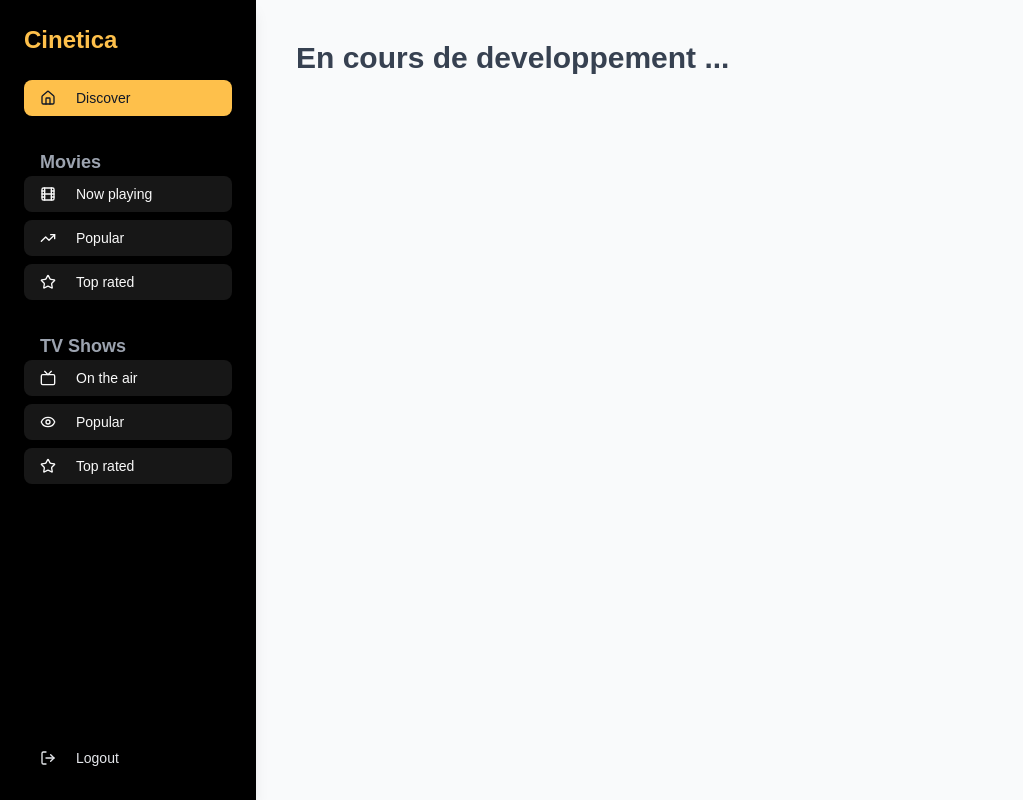
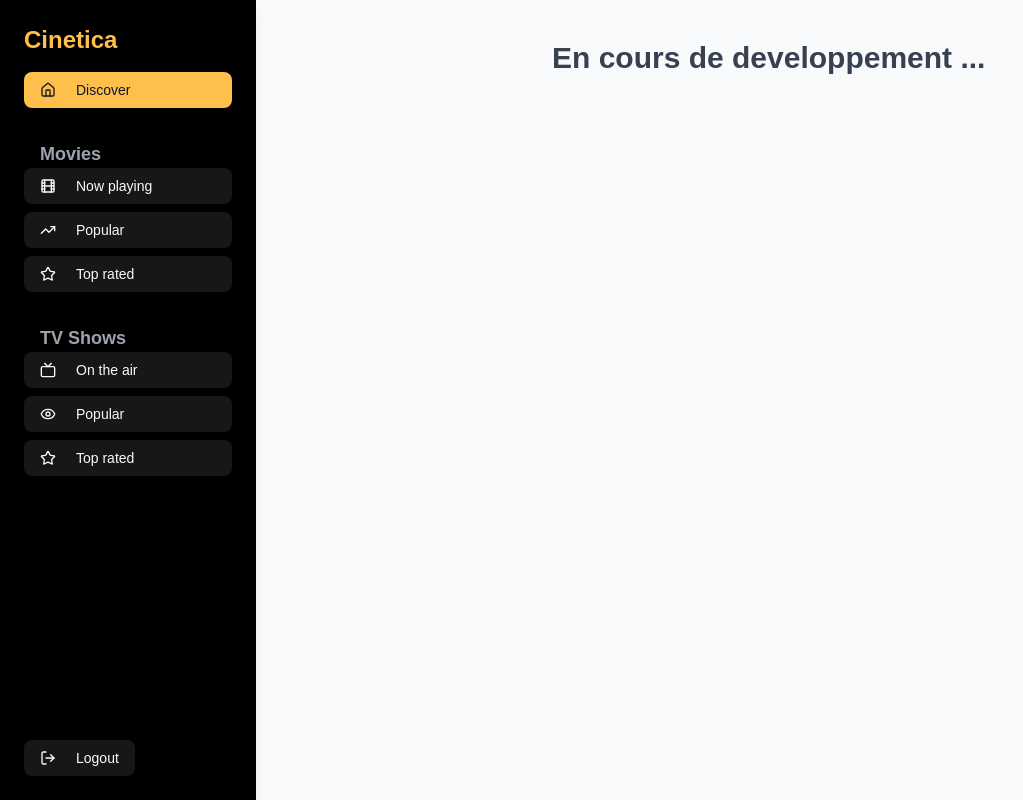
Before and after one commit to SarahMEZIANE/Cinetica, a Next.js app: page /dashboard in a window 1280 px wide. Shown: the whole page, without its empty margins (0-1023 px from the left). Built offline with nearby package versions, Linux system fonts and the light colour scheme.

Commit message:
fixed navbar responsivity

```diff
--- a/app/dashboard/page.tsx
+++ b/app/dashboard/page.tsx
@@ -1,12 +1,12 @@
-// app/dashboard.tsx
 "use client";
 
 import { Button } from "@/components/ui/button";
-import { Home, Star, Tv, Film, TrendingUp, Eye, LogOut } from "lucide-react";
+import { Home, Star, Tv, Film, TrendingUp, Eye, LogOut, Menu, X } from "lucide-react";
 import { useState } from "react";
 
 export default function Dashboard() {
   const [active, setActive] = useState("main-Discover");
+  const [sidebarOpen, setSidebarOpen] = useState(false); // Sidebar toggle state
 
   const navItems = [
     { name: "Discover", icon: <Home className="w-5 h-5" />, section: "main" },
@@ -18,11 +18,23 @@ export default function Dashboard() {
     { name: "Top rated", icon: <Star className="w-5 h-5" />, section: "tv" },
   ];
 
+  // Toggle sidebar visibility
+  const toggleSidebar = () => setSidebarOpen(!sidebarOpen);
+
   return (
-    <div className="flex min-h-screen bg-gray-50">
-
-      <aside className="w-64 bg-black text-gray-200 flex flex-col p-6 shadow-lg">
-        <h2 className="text-2xl font-bold text-[#fec04b] mb-6">Cinetica</h2>
+    <div className="flex min-h-screen bg-gray-50 dark:bg-[#494949]">
+      {/* Sidebar */}
+      <aside
+        className={`fixed inset-y-0 left-0 z-30 w-64 bg-black text-gray-200 p-6 shadow-lg transform transition-transform lg:translate-x-0
+          ${sidebarOpen ? "translate-x-0" : "-translate-x-full"} lg:relative lg:flex lg:flex-col`}
+      >
+        <div className="flex items-center justify-between mb-4">
+          <h2 className="text-2xl font-bold text-[#fec04b]">Cinetica</h2>
+          {/* Close button on mobile */}
+          <Button onClick={toggleSidebar} className="text-[#fec04b] lg:hidden">
+            <X className="w-6 h-6" />
+          </Button>
+        </div>
 
         <nav className="flex flex-col space-y-2 mb-4">
           {navItems
@@ -31,7 +43,7 @@ export default function Dashboard() {
               <Button
                 key={`${item.section}-${item.name}`}
                 onClick={() => setActive(`${item.section}-${item.name}`)}
-                className={`justify-start text-left flex items-center space-x-3 px-4 py-3 rounded-lg  ${
+                className={` hover:bg-[#fec04b] hover:text-white justify-start text-left flex items-center space-x-3 px-4 py-3 rounded-lg ${
                   active === `${item.section}-${item.name}`
                     ? "bg-[#fec04b] text-gray-900"
                     : "hover:bg-[#fec04b] hover:text-white"
@@ -63,9 +75,8 @@ export default function Dashboard() {
             ))}
         </nav>
 
-        {/* TV Shows Section */}
         <h3 className="text-lg font-semibold text-gray-400 px-4 mt-4">TV Shows</h3>
-        <nav className="flex flex-col space-y-2">
+        <nav className="flex flex-col space-y-2 flex-grow">
           {navItems
             .filter(item => item.section === "tv")
             .map(item => (
@@ -82,14 +93,13 @@ export default function Dashboard() {
                 <span>{item.name}</span>
               </Button>
             ))}
+
         </nav>
 
-        {/* Logout Button */}
-        <div className="mt-auto">
+        <div className="">
           <Button
-            variant="ghost"
             onClick={() => setActive("logout")}
-            className="justify-start text-left flex items-center space-x-3 px-4 py-3 rounded-lg hover:bg-gray-800 hover:text-white"
+            className="hover:bg-[#fec04b] hover:text-white justify-start text-left flex items-center space-x-3 px-4 py-3 rounded-lg"
           >
             <LogOut className="w-5 h-5" />
             <span>Logout</span>
@@ -97,11 +107,16 @@ export default function Dashboard() {
         </div>
       </aside>
 
-      <main className="flex-1 p-10">
-        <header className="mb-8">
+      <main className="flex-1 p-10 lg:ml-64">
+        <header className="flex items-center justify-between mb-8 ">
+          <Button onClick={toggleSidebar} className="text-[#fec04b] lg:hidden">
+            {sidebarOpen ? <X className="w-6 h-6" /> : <Menu className="w-6 h-6" />}
+          </Button>
           <h1 className="text-3xl font-semibold text-gray-700">En cours de developpement ...</h1>
         </header>
+
       </main>
+
     </div>
   );
 }
--- a/app/layout.tsx
+++ b/app/layout.tsx
@@ -1,4 +1,7 @@
-import type { Metadata } from "next";
+// app/ClientLayout.tsx (Client component, with "use client")
+"use client";
+
+import { useEffect, useState } from "react";
 import localFont from "next/font/local";
 import "./globals.css";
 
@@ -13,21 +16,38 @@ const geistMono = localFont({
   weight: "100 900",
 });
 
-export const metadata: Metadata = {
-  title: "Create Next App",
-  description: "Generated by create next app",
-};
-
-export default function RootLayout({
+export default function ClientLayout({
   children,
 }: Readonly<{
   children: React.ReactNode;
 }>) {
+  const [isDarkMode, setIsDarkMode] = useState(false);
+
+  useEffect(() => {
+    if (typeof window !== "undefined") {
+      const updateTheme = () => {
+        const prefersDarkMode = window.matchMedia("(prefers-color-scheme: dark)").matches;
+        setIsDarkMode(prefersDarkMode);
+
+        if (prefersDarkMode) {
+          document.documentElement.classList.add("dark");
+        } else {
+          document.documentElement.classList.remove("dark");
+        }
+      };
+
+      updateTheme();
+
+      const mediaQuery = window.matchMedia("(prefers-color-scheme: dark)");
+      mediaQuery.addEventListener("change", updateTheme);
+
+      return () => mediaQuery.removeEventListener("change", updateTheme);
+    }
+  }, [isDarkMode]);
+
   return (
     <html lang="en">
-      <body
-        className={`${geistSans.variable} ${geistMono.variable} antialiased`}
-      >
+      <body className={`${geistSans.variable} ${geistMono.variable} antialiased`}>
         {children}
       </body>
     </html>
--- /dev/null
+++ b/app/metadata.ts
@@ -0,0 +1,7 @@
+// app/metadata.ts (Server component, does not need "use client")
+import type { Metadata } from "next";
+
+export const metadata: Metadata = {
+  title: "Cinetica",
+  description: "ING2 INFOA PWA",
+};
```
